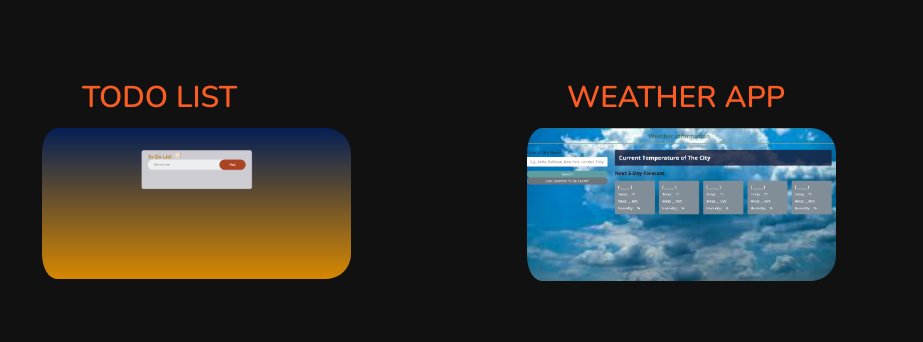
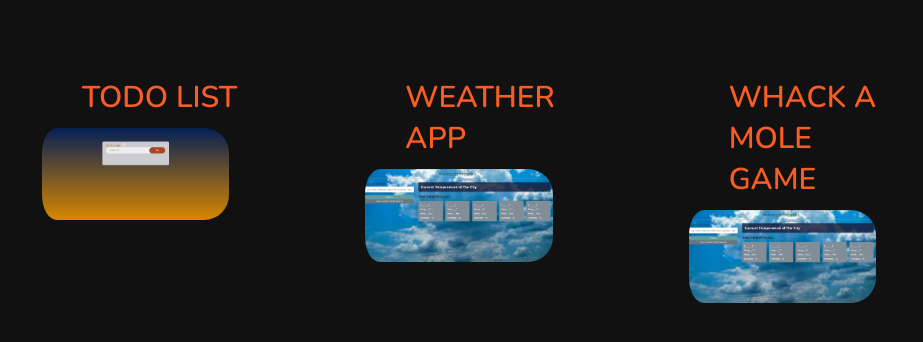
Before and after one commit to Tanu4279/Portfolio_Website.github.io, a plain HTML site: page index.html in a window 1280 px wide. Shown: the part 2528-2870 px from the top of the page, without its empty margins (328-1251 px from the left). Drawn offline with nearby package versions, Linux system fonts and the light colour scheme.

Commit message:
index.html

```diff
--- a/index.html
+++ b/index.html
@@ -143,6 +143,26 @@
                         <a href=" https://tanu4279.github.io/WeatherApp.github.io/"><i class="fa-solid fa-arrow-up-right-from-square"></i></a>
                     </div>
                 </div>
+
+                  <div class="work">
+                    <h1>WHACK A MOLE GAME</h1>
+                    <img src="images/work2.png" alt="">
+                    <div class="layer">
+                        <h3>Whack A Mole Game</h3>
+                        <p>Test your reflexes by whacking moles and scoring points before they disappear.</p>
+                        <a href=" https://tanu4279.github.io/Whack_A_Mole_Game.github.io/"><i class="fa-solid fa-arrow-up-right-from-square"></i></a>
+                    </div>
+                </div>
+
+       <!--           <div class="work">
+                    <h1>WEATHER APP</h1>
+                    <img src="images/work2.png" alt="">
+                    <div class="layer">
+                        <h3>Weather App</h3>
+                        <p>The app is help us to find the temperature of the city and it also gives the information about next five upcoming days.</p>
+                        <a href=" https://tanu4279.github.io/WeatherApp.github.io/"><i class="fa-solid fa-arrow-up-right-from-square"></i></a>
+                    </div>
+                </div>
             </div>
         </section>
 
```
